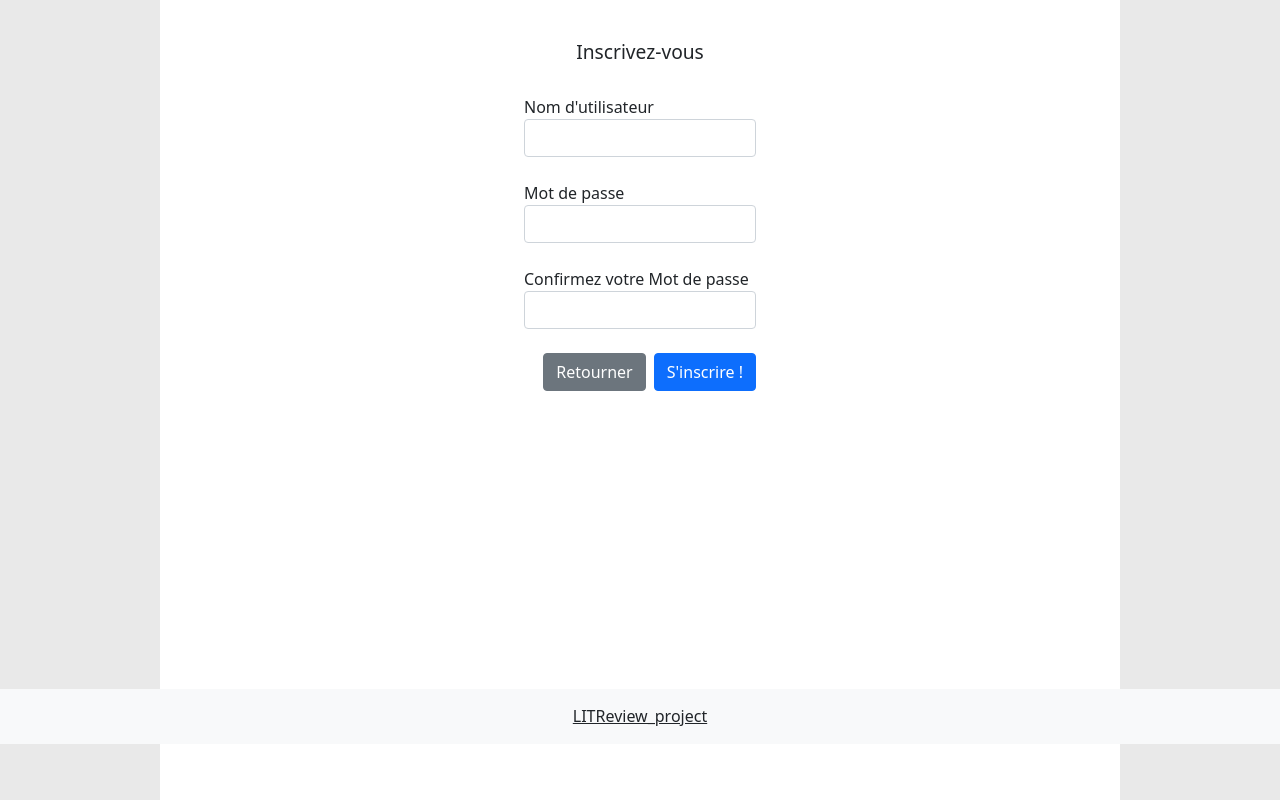
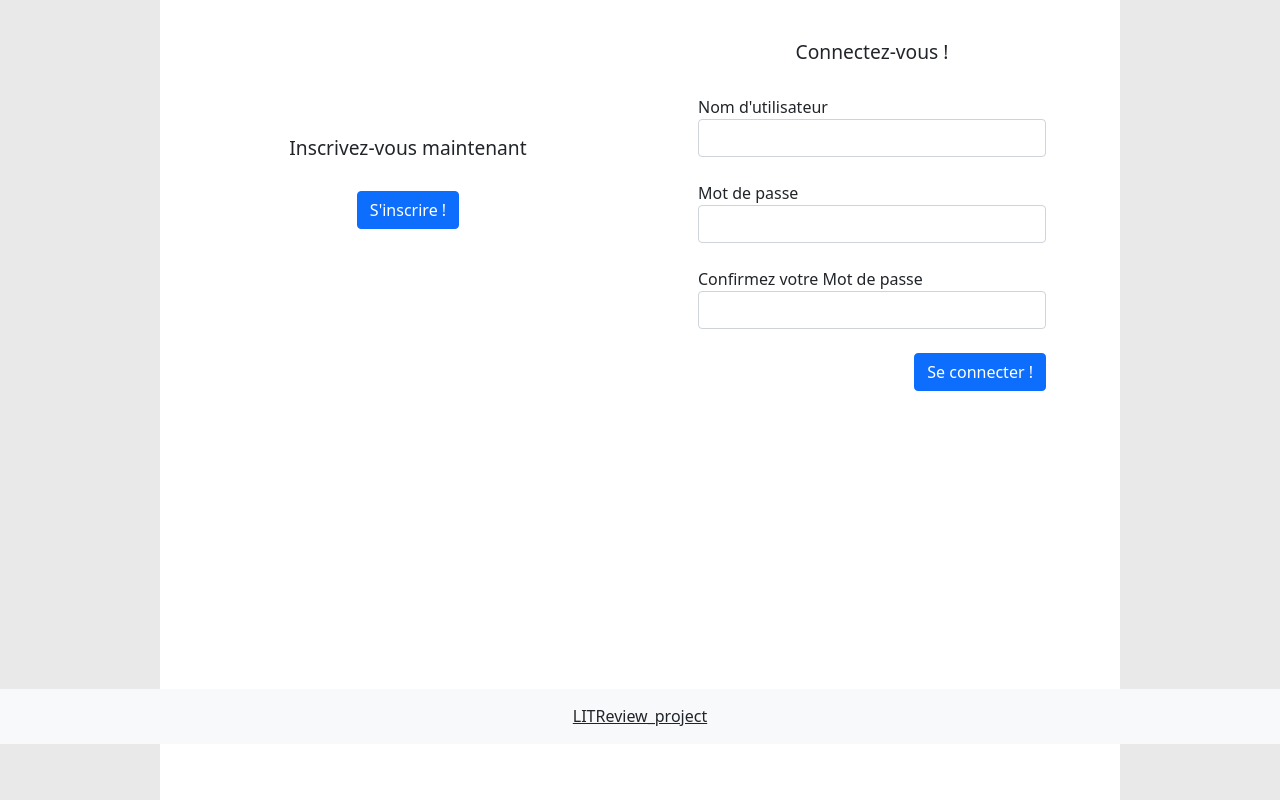
Before and after one commit to npaillasson/LITReview_project, a Django app: template src/review/templates/review/auth.html in a window 1280 px wide. Shown: the part 56-856 px from the top of the page. Run offline with Django 3.2, Linux system fonts and the light colour scheme; the template is opened without the code that fills it, so the values that code supplies are empty.

Commit message:
add auth.html

```diff
--- a/src/review/templates/review/auth.html
+++ b/src/review/templates/review/auth.html
@@ -2,12 +2,22 @@
 {% load static %}
 {% block body %}
 <link rel="stylesheet" type="text/css" href="{% static 'css/new_ticket_style.css' %}">
-<div class="ticket_main w-75 p-3 bg-white">
-  <div class="w-25 mx-auto">
+<div class="ticket_main w-75 p-3 bg-white d-flex">
+  <div class="w-100 text-center">
+      <div class="h-50 mt-5 pt-5">
     <br>
-    <h1 class="new_ticket_title">Inscrivez-vous</h1>
+    <h1 class="new_ticket_title">Inscrivez-vous maintenant</h1>
+      <br>
+      <div>
+          <button type="submit" class="btn btn-primary" onclick="window.location.href= '{% url 'review:new_account' %}'">S'inscrire !</button>
+    </div>
+   </div>
+  </div>
+    <div class="w-100">
     <br>
-      <form method="post">
+    <h1 class="new_ticket_title">Connectez-vous !</h1>
+    <br>
+      <form method="post" class="w-75 mx-auto">
         {% csrf_token %}
         <div class="form-group">
           <label for="id_subject">Nom d'utilisateur</label>
@@ -16,16 +26,15 @@
         <br>
         <div class="form-group">
           <label for="id_message">Mot de passe</label>
-          <input type="text" class="form-control" id="id_user_mdp_1" name="mdp_1"></input>
+          <input type="text" class="form-control" id="id_user_mdp_1" name="mdp_1">
         </div>
         <br>
         <div class="form-group">
             <label for="id_message">Confirmez votre Mot de passe</label>
-          <input type="text" class="form-control" id="id_user_mdp_2" name="mdp_2"></input>
+          <input type="text" class="form-control" id="id_user_mdp_2" name="mdp_2">
         </div>
         <br>
-        <button type="submit" class="btn btn-primary float-end">S'inscrire !</button>
-        <button type="button" class="btn btn-secondary float-end me-2">Retourner</button>
+        <button type="submit" class="btn btn-primary float-end">Se connecter !</button>
       </form>
   </div>
 </div>
--- a/src/review/urls.py
+++ b/src/review/urls.py
@@ -1,8 +1,9 @@
 from django.urls import path
-from .views import index, new_ticket, new_account
+from .views import index, new_ticket, new_account, auth
 
 urlpatterns = [
     path('', index, name='index'),
     path('new_ticket/', new_ticket, name='new_ticket'),
-    path('new_account/', new_account, name='new_account')
+    path('new_account/', new_account, name='new_account'),
+    path('auth/', auth, name='auth'),
 ]
--- a/src/review/views.py
+++ b/src/review/views.py
@@ -15,3 +15,6 @@ def new_ticket(request):
 
 def new_account(request):
     return render(request, 'review/new_account.html')
+
+def auth(request):
+    return render(request, 'review/auth.html')
```
